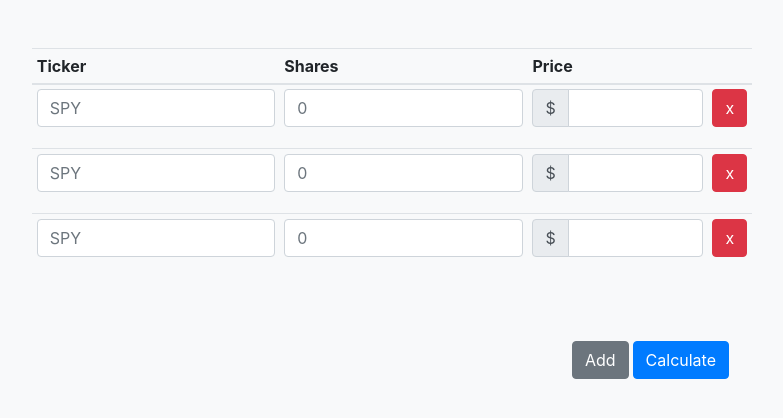
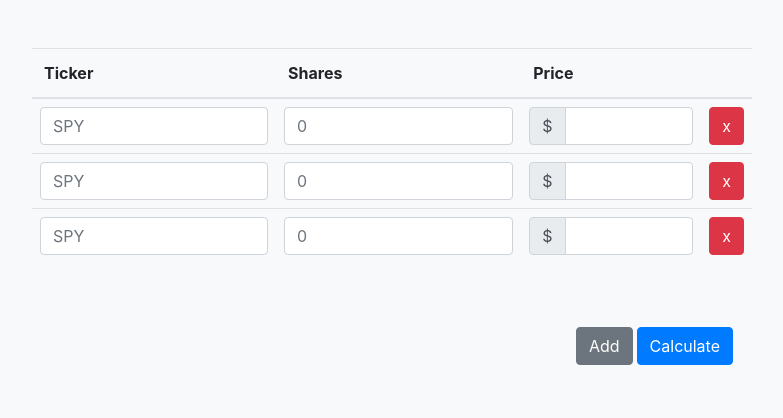
Before and after one commit to jjacobson/ETFCalc, a Flask app: page / in a window 1280 px wide. Shown: the part 56-474 px from the top of the page, without its empty margins (248-1031 px from the left). Run offline with Flask 2, Linux system fonts and the light colour scheme; some libraries are stand-ins or nearby versions.

Commit message:
Fix alignment of entry table

```diff
--- /dev/null
+++ b/etfcalc/static/css/input.css
@@ -0,0 +1,3 @@
+.table-md td {
+    padding: 0.5rem;
+}
--- a/etfcalc/static/js/output.js
+++ b/etfcalc/static/js/output.js
@@ -3,7 +3,7 @@ function back() {
 }
 
 $(document).ready(function () {
-    $('#output_table').DataTable({
+    $('#output-table').DataTable({
         "order": [[ 2, "desc" ]],
         "pageLength": 25
     });
--- a/etfcalc/templates/input/input.html
+++ b/etfcalc/templates/input/input.html
@@ -2,6 +2,7 @@
 
 {% block head %}
 <script type="text/javascript" src="{{ url_for('static', filename='js/input.js') }}"></script>
+<link rel="stylesheet" type="text/css" href="{{ url_for('static', filename='css/input.css') }}">
 {% endblock %}
 
 {% block content %}
@@ -14,7 +15,7 @@
             <input type="number" class="form-control" placeholder="0" name="shares">
         </td>
         <td>
-            <div class="input-group mb-3">
+            <div class="input-group">
                 <div class="input-group-prepend">
                     <span class="input-group-text">$</span>
                 </div>
@@ -29,7 +30,7 @@
 
 <div class="row py-5">
     <form action="{{ url_for('output') }}" method="post" id="portfolio">
-        <table class="table table-sm">
+        <table class="table table-md">
             <thead>
                 <tr>
                     <th>Ticker</th>
@@ -42,7 +43,7 @@
         </table>
     </form>
 </div>
-<div class="row float-right mr-2">
+<div class="row float-right mr-1">
     <button type="button" class="btn btn-secondary mr-1" onclick="add_row()">Add</button>
     <button type="submit" class="btn btn-primary" form="portfolio">Calculate</button>
 </div>
--- a/etfcalc/templates/output/output.html
+++ b/etfcalc/templates/output/output.html
@@ -6,7 +6,7 @@
 
 {% block content %}
 <div class="row py-5">
-    <table class="table table-striped table-bordered table-sm" id="output_table">
+    <table class="table table-striped table-bordered table-sm" id="output-table">
         <thead>
             <tr>
                 <th>Name</th>
--- a/etfcalc/util/webscraper.py
+++ b/etfcalc/util/webscraper.py
@@ -45,6 +45,7 @@ def _get_etf_data(ticker, data, holdings):
     url = _get_holdings_url(page_content)
     holdings_json = requests.get(url + str(0)).json()
     rows = holdings_json['total']
+    # etfdb limits us to 15 tickers per page
     for i in range(0, rows, 15):
         for entry in holdings_json['rows']:
             holding = _get_etf_holding(entry)
```
